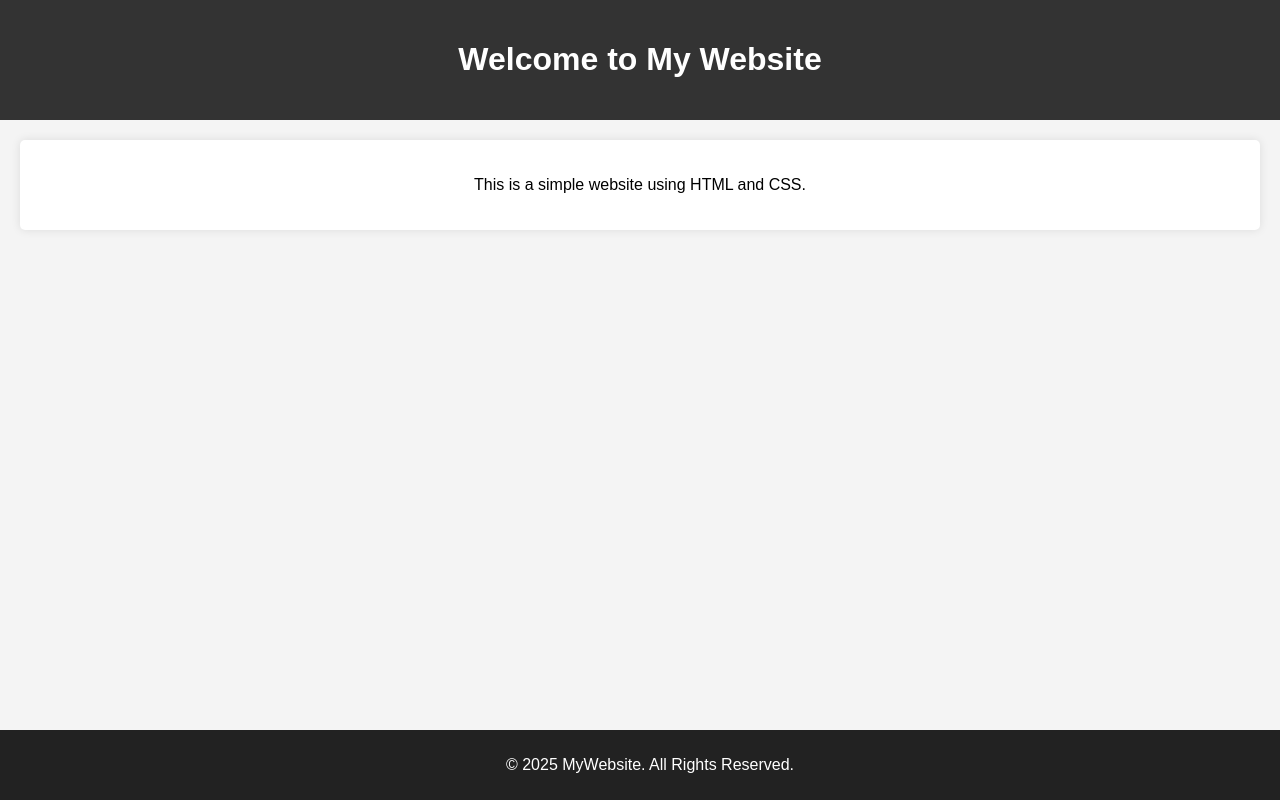
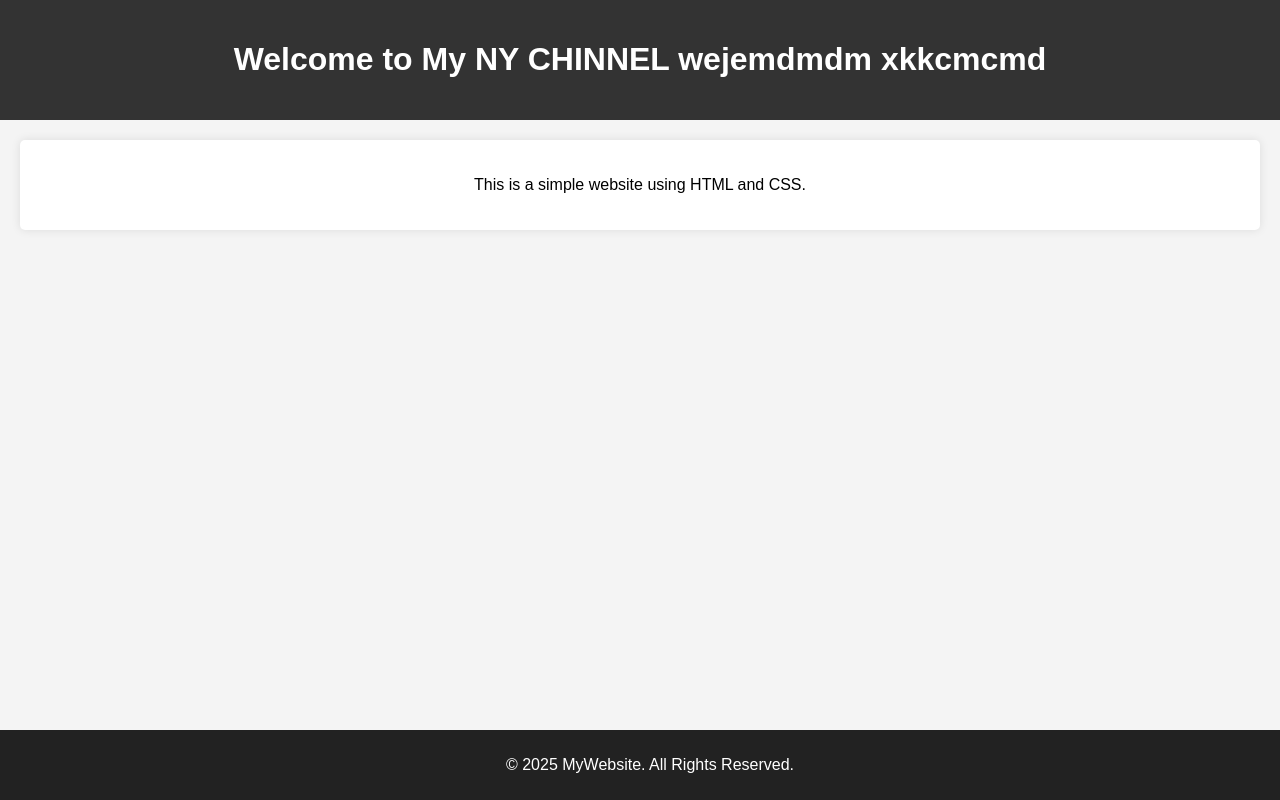
Before and after one commit to Suhelpapa/Euridi, a plain HTML site: page index.html in a window 1280 px wide. Drawn offline with Linux system fonts and the light colour scheme.

Commit message:
Update index.html

```diff
--- a/index.html
+++ b/index.html
@@ -8,7 +8,8 @@
 </head>
 <body>
     <header>
-        <h1>Welcome to My Website</h1>
+        <h1>Welcome to My NY CHINNEL
+        wejemdmdm xkkcmcmd</h1>
     </header>
     <section>
         <p>This is a simple website using HTML and CSS.</p>
```
